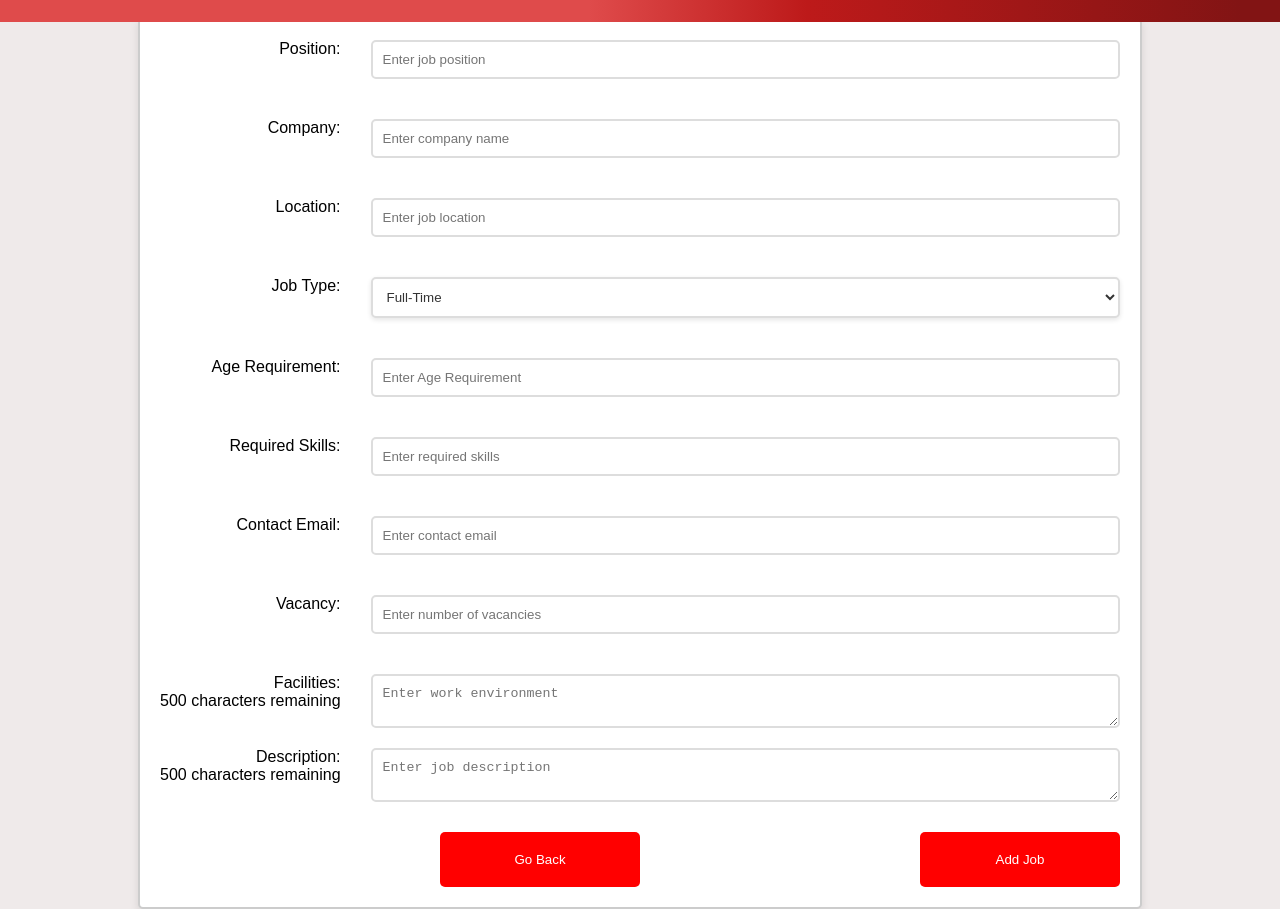
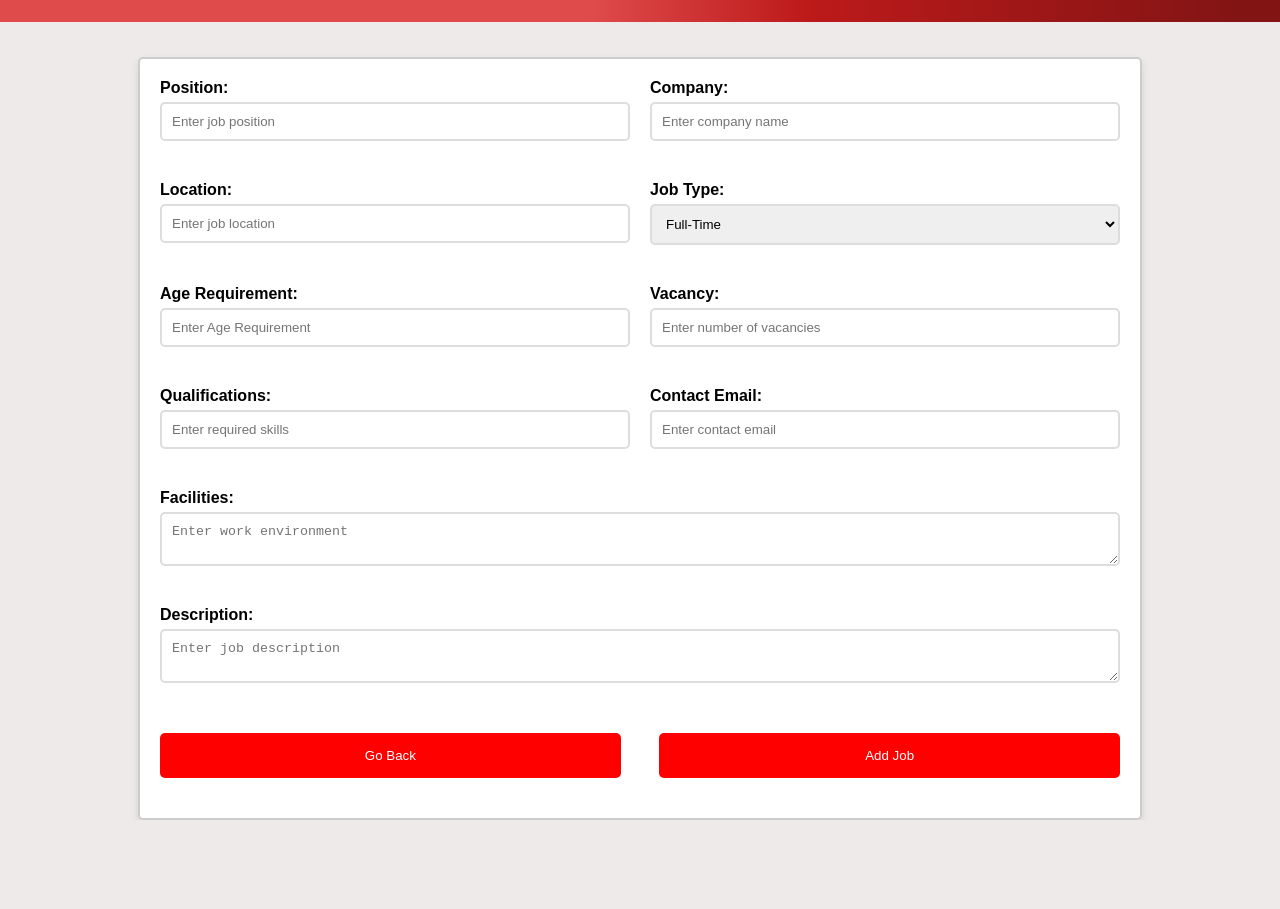
Before and after one commit to colde21/coworkwebPortal, a website with bundled scripts: page admin/jobpostingform.html in a window 1280 px wide. Shown: the part 62-971 px from the top of the page. After the commit the page ends 882 px from the top, so only its background shows below. Built offline with nearby package versions, Linux system fonts and the light colour scheme.

Commit message:
change job posting form layout

```diff
--- a/admin/jobpostingform.css
+++ b/admin/jobpostingform.css
@@ -7,6 +7,7 @@ body {
     margin: 0;
     background-color: #efeaea;
 }
+
 .nav {
     background: rgb(223, 75, 75);
     background: linear-gradient(90deg, rgba(223, 75, 75, 1) 46%, rgba(189, 26, 26, 1) 63%, rgba(130, 20, 20, 1) 97%);
@@ -21,20 +22,6 @@ body {
     z-index: 1;
 }
 
-.links {
-    display: flex;
-    align-items: center; /* Align items vertically */
-}
-
-.links a {
-    color: #f2f2f2;
-    padding: 16px 10px;
-    text-decoration: none;
-    font-size: 20px;
-    font-weight: bold;
-    margin-right: 10px;
-}
-
 .nav h2 {
     font-size: 30px;
     color: #f2f2f2;
@@ -45,38 +32,29 @@ body {
 /* Form styles */
 #jobForm {
     display: grid;
-    grid-template-columns: auto 1fr;
-    gap: 20px; /* Increased gap for equal spacing */
+    grid-template-columns: 1fr 1fr;
+    gap: 20px; /* Gap between form groups */
     width: 75%;
     padding: 20px;
-    margin-top: 250px; /* Ensure it doesn't overlap with the nav bar */
+    margin-top: 200px; /* Ensure it doesn't overlap with the nav bar */
     border: 2px solid #ccc;
     border-radius: 5px;
     background-color: white;
     box-shadow: 0 4px 8px rgba(0, 0, 0, 0.1); /* Add shadow for depth */
 }
 
-#jobForm input[type="submit"],
-#jobForm input[type="button"] { /* Combined rules for buttons */
-    color: white;
-    background-color: red;
-    padding: 20px 20px;
-    margin-left: auto;
-    width: 200px;
-    border: none;
-    border-radius: 5px;
-    cursor: pointer;
-    margin-top: 10px; /* Add some top margin for space */
+.form-group {
+    display: flex;
+    flex-direction: column;
 }
 
-#jobForm input[type="submit"]:hover,
-#jobForm input[type="button"]:hover {
-    background-color: darkred;
+.full-width {
+    grid-column: span 2;
 }
 
 #jobForm label {
-    text-align: right; /* Align labels to the right */
-    padding-right: 10px; /* Space between label and input */
+    margin-bottom: 5px;
+    font-weight: bold;
 }
 
 #jobForm input,
@@ -85,43 +63,30 @@ body {
     padding: 10px;
     border: 2px solid #ddd;
     border-radius: 5px;
-    width: 100%; /* Full width for consistency */
+    width: 100%;
     box-sizing: border-box; /* Ensure padding doesn't exceed width */
-
+    margin-bottom: 20px;
 }
 
-#jobForm input[type="number"],
-#jobForm input[type="text"],
-#jobForm input[type="email"] {
-    margin-bottom: 20px; /* Consistent bottom margin */
+#jobForm input[type="submit"],
+#jobForm input[type="button"] {
+    color: white;
+    background-color: red;
+    padding: 15px;
+    width: 48%; /* Reduced width to allow spacing */
+    border: none;
+    border-radius: 5px;
+    cursor: pointer;
+    margin-top: 10px;
 }
 
-#jobForm select {
-    margin-bottom: 20px; /* Consistent bottom margin */
-    background-color: white; /* Background color */
-    color: #333; /* Text color */
-    padding: 10px; /* Padding inside the select box */
-    border: 2px solid #ddd; /* Border color */
-    border-radius: 5px; /* Rounded corners */
-    box-shadow: 0 2px 5px rgba(0, 0, 0, 0.1); /* Shadow for depth */
-    cursor: pointer; /* Pointer cursor */
+#jobForm input[type="submit"]:hover,
+#jobForm input[type="button"]:hover {
+    background-color: darkred;
 }
 
-#jobForm select:focus {
-    border-color: #aaa; /* Border color on focus */
-    outline: none; /* Remove default outline */
-    box-shadow: 0 2px 5px rgba(0, 0, 0, 0.2); /* Shadow on focus */
-}
-
-/* Adjust the buttons */
-#jobForm .button-container {
+.button-container {
     grid-column: span 2;
     display: flex;
     justify-content: space-between; /* Distribute space between buttons */
-    align-items: center;
 }
-
-#jobForm .button-container button {
-    width: 10px; /* Ensure the buttons only take up necessary space */
-    padding: 12px 10px;
-}
--- a/admin/jobpostingform.html
+++ b/admin/jobpostingform.html
@@ -3,7 +3,7 @@
 <head>
     <title>Job Posting Form</title>
     <link rel="stylesheet" href="jobpostingform.css">
-    <script src="jobpostingform.js" type="module"></script> <!-- Updated script src -->
+    <script src="jobpostingform.js" type="module"></script>
 </head>
 <body>
     <div class="nav">
@@ -11,46 +11,67 @@
     </div>
 
     <form id="jobForm">
+        <!-- Row 1 -->
+        <div class="form-group">
             <label for="position">Position:</label>
             <input type="text" id="position" name="position" placeholder="Enter job position" required>
-
+        </div>
+        <div class="form-group">
             <label for="company">Company:</label>
             <input type="text" id="company" name="company" placeholder="Enter company name" required>
+        </div>
 
+        <!-- Row 2 -->
+        <div class="form-group">
             <label for="location">Location:</label>
             <input type="text" id="location" name="location" placeholder="Enter job location" required>
-
+        </div>
+        <div class="form-group">
             <label for="type">Job Type:</label>
             <select id="type" name="type">
                 <option value="full-time">Full-Time</option>
                 <option value="part-time">Part-Time</option>
                 <option value="contract">Contract</option>
             </select>
+        </div>
 
+        <!-- Row 3 -->
+        <div class="form-group">
             <label for="age">Age Requirement:</label>
             <input type="number" id="age" name="age" placeholder="Enter Age Requirement" min="18" max="60" required>
+        </div>
+        <div class="form-group">
+            <label for="vacancy">Vacancy:</label>
+            <input type="number" id="vacancy" name="vacancy" placeholder="Enter number of vacancies" required>
+        </div>
 
-        <label for="skills">Required Skills:</label>
+        <!-- Row 4 -->
+        <div class="form-group">
+            <label for="skills">Qualifications:</label>
             <input type="text" id="skills" name="skills" placeholder="Enter required skills" required>
-
+        </div>
+        <div class="form-group">
             <label for="contact">Contact Email:</label>
             <input type="email" id="contact" name="contact" placeholder="Enter contact email" required>
+        </div>
 
-        <label for="vacancy">Vacancy:</label>
-        <input type="number" id="vacancy" name="vacancy" placeholder="Enter number of vacancies" required>
+        <!-- Row 5 -->
+        <div class="form-group full-width">
+            <label for="facilities">Facilities:</label>
+            <textarea id="facilities" name="facilities" placeholder="Enter work environment"></textarea>
+        </div>
 
-        <label for="facilities">Facilities:<div id="facilitiesCount">500 characters remaining</div> </label>
-        <textarea id="facilities" name="facilities" placeholder="Enter work environment"></textarea>
+        <!-- Row 6 -->
+        <div class="form-group full-width">
+            <label for="description">Description:</label>
+            <textarea id="description" name="description" placeholder="Enter job description"></textarea>
+        </div>
 
-        <label for="description">Description: <div id="descriptionCount">500 characters remaining</div> </label>
-        <textarea id="description" name="description" placeholder="Enter job description"></textarea>
-
+        <!-- Buttons -->
         <div class="button-container">
             <input type="button" value="Go Back">
             <input type="submit" value="Add Job">
         </div>
     </form>
-
-    <script type="module" src="jobpostingform.js"></script> <!-- Moved this script reference down for execution order -->
 </body>
 </html>
```
Lines whose indentation alone changed are shown as unchanged.
